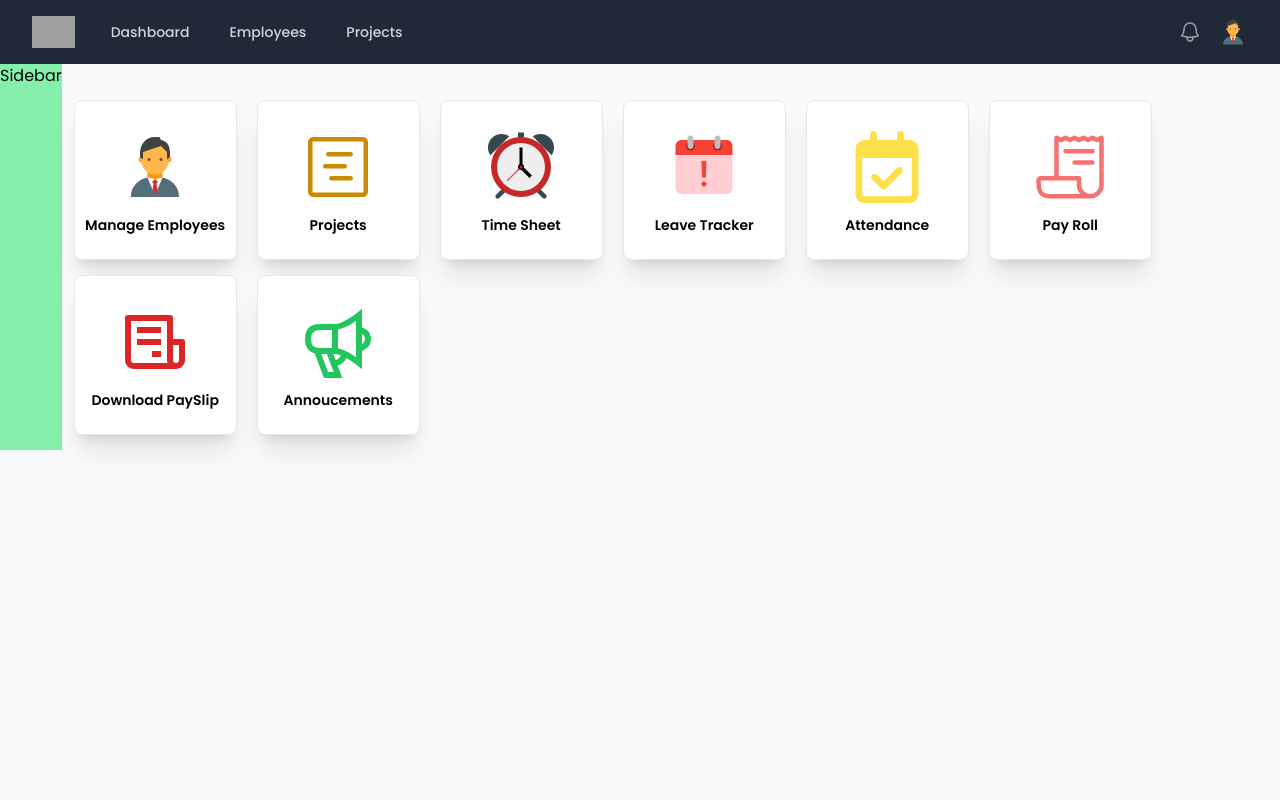
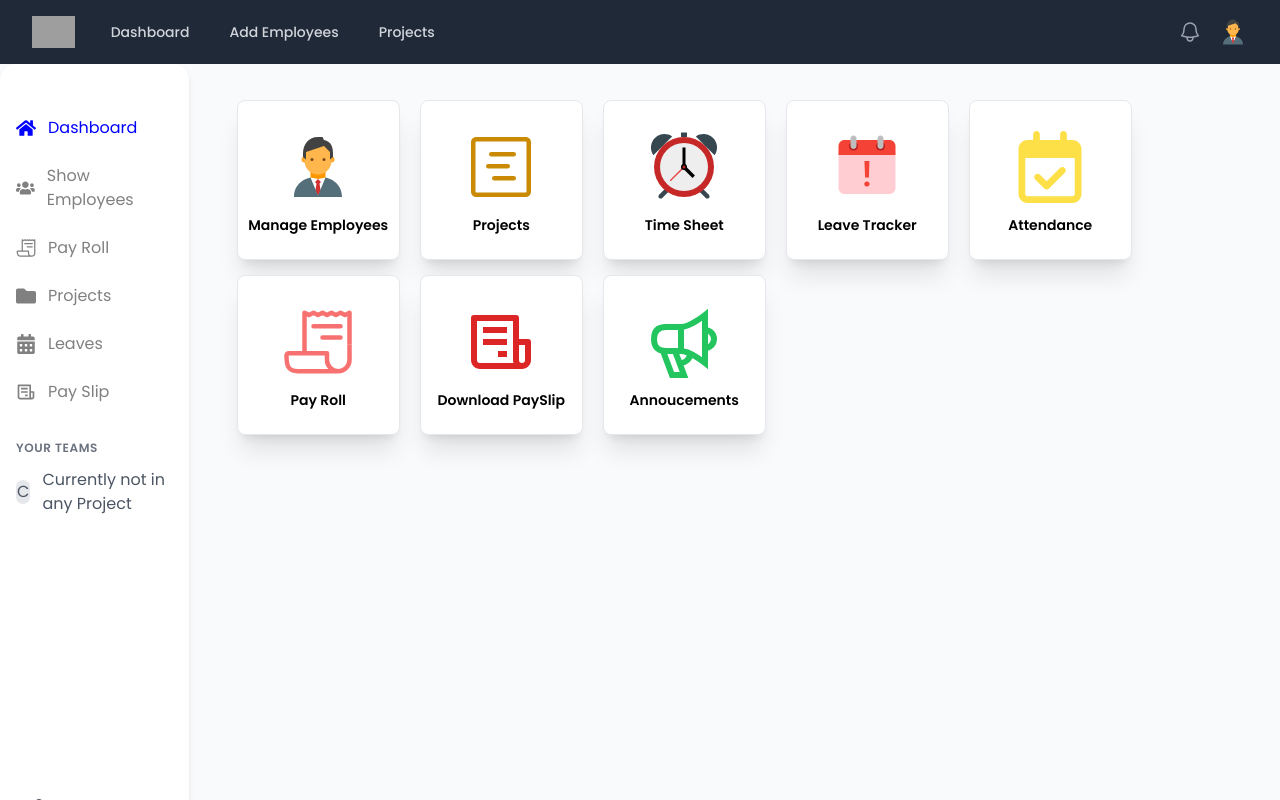
Before and after one commit to Va2003g/HRM_Admin, a React (Create React App) app: page /dashboard in a window 1280 px wide. Built offline with nearby package versions, Linux system fonts and the light colour scheme; no server answers; grey boxes are pictures that could not be loaded.

Commit message:
SideBar completed

```diff
--- a/src/App.tsx
+++ b/src/App.tsx
@@ -10,6 +10,7 @@ function App() {
         <Route path='/' element={<Login/>}/>
         <Route path='/dashboard' element={<Dashboard/>}/>
         <Route path='/addEmployee' element={<AddEmployee/>}/>
+        <Route path='/*' element={<div>Coming Soon</div>}/>
       </Routes>
     </div>
   );
--- a/src/components/DashboardService/Service.tsx
+++ b/src/components/DashboardService/Service.tsx
@@ -7,6 +7,7 @@ import { IoReceiptOutline } from "react-icons/io5";
 import { BiReceipt } from "react-icons/bi";
 import { GrAnnounce } from "react-icons/gr";
 import { useNavigate } from "react-router-dom";
+import { Route } from "../../routes";
 
 export function Service() {
   const divStyles =
@@ -24,7 +25,7 @@ export function Service() {
 
   return (
     <div className="flex flex-wrap">
-      <div className={divStyles} onClick={()=>navigate('/addEmployee')}>
+      <div className={divStyles} onClick={()=>navigate(Route.ADD_EMPLOYEE)}>
         <CiCircleInfo className={infoIcon} onClick={handleEmployeeClick} />
         <FcBusinessman className={mainIcon} />
         <h3 className={text}>Manage Employees</h3>
--- a/src/components/Navbar/Navbar.tsx
+++ b/src/components/Navbar/Navbar.tsx
@@ -4,7 +4,7 @@ import { RootState } from "../../Redux/store";
 import { Route } from "../../routes";
 import { signOut } from "firebase/auth";
 import { auth } from "../../Backend";
-import { useNavigate } from "react-router-dom";
+import { Link, useNavigate } from "react-router-dom";
 import { FcBusinessman } from "react-icons/fc";
 
 export const Navbar = () => {
@@ -33,25 +33,26 @@ export const Navbar = () => {
             </div>
             <div className="hidden sm:ml-6 sm:block">
               <div className="flex space-x-4">
-                <a
-                  href={Route.DASHBOARD}
+                <Link
+                  to={Route.DASHBOARD}
                   className="rounded-md px-3 py-2 text-sm font-medium text-gray-300 hover:bg-gray-700 hover:text-white"
                   aria-current="page"
                 >
                   Dashboard
-                </a>
-                <a
-                  href={Route.ADD_EMPLOYEE}
+                </Link>
+                <Link
+                  to={Route.ADD_EMPLOYEE}
                   className="rounded-md px-3 py-2 text-sm font-medium text-gray-300 hover:bg-gray-700 hover:text-white"
                 >
-                  Employees
-                </a>
-                <a
-                  href={Route.DASHBOARD}
+                  Add Employees
+                </Link>
+                <Link
+                  to={Route.DASHBOARD}
                   className="rounded-md px-3 py-2 text-sm font-medium text-gray-300 hover:bg-gray-700 hover:text-white"
                 >
                   Projects
-                </a>
+                </Link>
+
               </div>
             </div>
           </div>
@@ -103,14 +104,14 @@ export const Navbar = () => {
                 aria-orientation="vertical"
                 aria-labelledby="user-menu-button"
               >
-                <a
-                  href={Route.PROFILE}
+                <Link
+                  to={Route.PROFILE}
                   className="block px-4 py-2 text-sm text-gray-700 hover:bg-gray-100"
                   role="menuitem"
                   id="user-menu-item-0"
                 >
                   Your Profile
-                </a>
+                </Link>
                 <div
                   onClick={handleLogOut}
                   className="block px-4 py-2 text-sm text-gray-700 hover:bg-gray-100"
--- a/src/components/Sidebar/Sidebar.tsx
+++ b/src/components/Sidebar/Sidebar.tsx
@@ -1,11 +1,98 @@
-import React from 'react'
-
+import React from "react";
+import { NavLink } from "react-router-dom";
+import { FaHome, FaUsers, FaFolder, FaCalendarAlt } from "react-icons/fa";
+import { Route } from "../../routes";
+import { FaSnowman } from "react-icons/fa6";
+import { IoReceiptOutline } from "react-icons/io5";
+import { BiReceipt } from "react-icons/bi";
 export const Sidebar = () => {
   return (
-    <div className='bg-green-300'>
-      Sidebar
+    <div className="h-screen w-64 bg-white shadow-md rounded-2xl">
+      <nav className="px-4 mt-10">
+        <NavLink
+          to={Route.DASHBOARD}
+          className="flex items-center gap-3 py-3 text-blue-600"
+          style={({ isActive }) => ({
+            color: isActive ? "blue" : "gray",
+          })}
+        >
+          <FaHome className="text-xl" />
+          Dashboard
+        </NavLink>
+        <NavLink
+          to={Route.ADD_EMPLOYEE}
+          className={`flex items-center gap-3 py-3 text-gray-600`}
+          style={({ isActive }) => ({
+            color: isActive ? "blue" : "gray",
+          })}
+        >
+          <FaUsers className="text-xl" />
+          Show Employees
+        </NavLink>
+        <NavLink
+          to={Route.PAY_ROLL}
+          className="flex items-center gap-3 py-3 text-gray-600"
+          style={({ isActive }) => ({
+            color: isActive ? "blue" : "gray",
+          })}
+        >
+          <IoReceiptOutline className="text-xl" />
+          Pay Roll
+        </NavLink>
+        <NavLink
+          to={Route.PROJECT}
+          className="flex items-center gap-3 py-3 text-gray-600"
+          style={({ isActive }) => ({
+            color: isActive ? "blue" : "gray",
+          })}
+        >
+          <FaFolder className="text-xl" />
+          Projects
+        </NavLink>
+        <NavLink
+          to={Route.LEAVE_TRACKER}
+          className="flex items-center gap-3 py-3 text-gray-600"
+          style={({ isActive }) => ({
+            color: isActive ? "blue" : "gray",
+          })}
+        >
+          <FaCalendarAlt className="text-xl" />
+          Leaves
+        </NavLink>
+
+        <NavLink
+          to={Route.PAY_SLIP}
+          className="flex items-center gap-3 py-3 text-gray-600"
+          style={({ isActive }) => ({
+            color: isActive ? "blue" : "gray",
+          })}
+        >
+          <BiReceipt className="text-xl" />
+          Pay Slip
+        </NavLink>
+      </nav>
+      <div className="px-4 mt-6">
+        <h3 className="text-xs font-semibold text-gray-500 uppercase tracking-wider">
+          Your teams
+        </h3>
+        <div className="flex items-center gap-3 py-3 text-gray-600">
+          <div className="h-6 w-6 flex items-center justify-center bg-gray-200 rounded-full">
+            C
+          </div>
+          Currently not in any Project
+        </div>
+      </div>
+      <nav className="px-4 mt-6 relative top-[29%] left-3">
+        <NavLink
+          to={Route.PROFILE}
+          className="flex items-center gap-3 py-3 text-gray-600 text-lg"
+        >
+          <FaSnowman className="text-[22px]" />
+          Profile
+        </NavLink>
+      </nav>
     </div>
-  )
-}
+  );
+};
 
-export default Sidebar
+export default Sidebar;
--- a/src/pages/Dashboard.tsx
+++ b/src/pages/Dashboard.tsx
@@ -3,13 +3,12 @@ import colors from "../colors";
 import { Service, Navbar, Sidebar } from "../components";
 export const Dashboard = () => {
   return (
-    <div className='h-full w-full' style={{ backgroundColor: colors.primary }} >
+    <div className="h-full w-full" style={{ backgroundColor: colors.primary }}>
       <Navbar />
       <div className="flex gap-3">
-        <Sidebar/>
-        <div className="mt-9">
-        <Service/>
-
+        <Sidebar />
+        <div className="mt-9 relative left-9">
+          <Service />
         </div>
       </div>
     </div>
--- a/src/routes.ts
+++ b/src/routes.ts
@@ -3,4 +3,11 @@ export enum Route {
     LOGIN_PAGE='/',
     ADD_EMPLOYEE = '/addEmployee',
     PROFILE = '/profile',
+    PROJECT ='/project',
+    TIME_SHEET = '/timesheet',
+    LEAVE_TRACKER = '/leaves',
+    ATTENDANCE = '/attendance',
+    PAY_ROLL = '/payroll',
+    PAY_SLIP = '/payslip',
+    ANNOUCEMENTS = './annoucements'
 }
```
